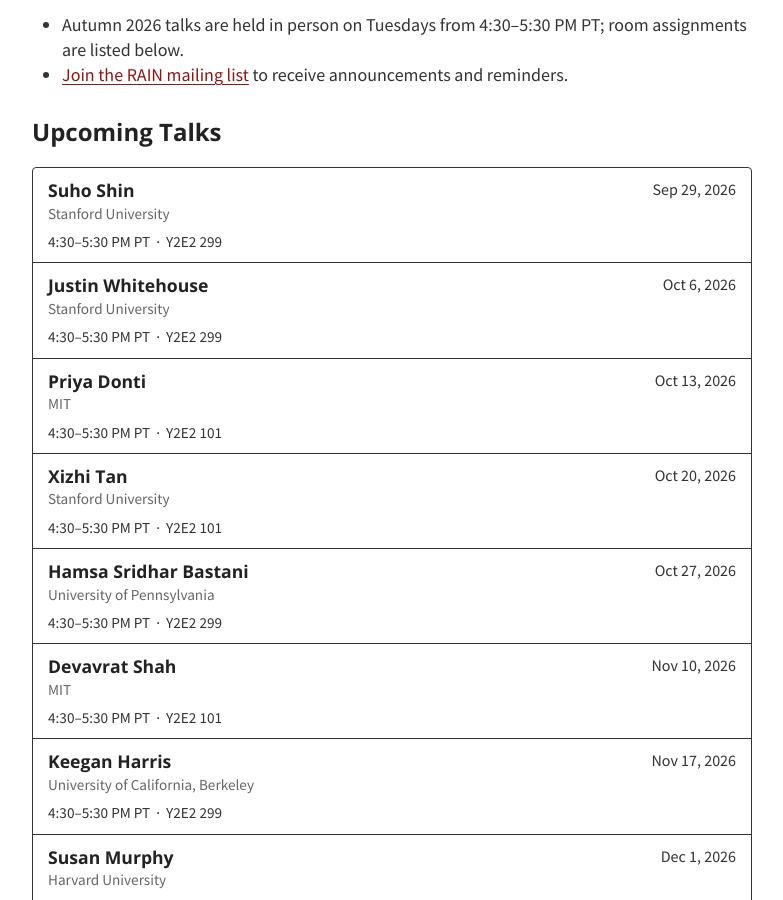
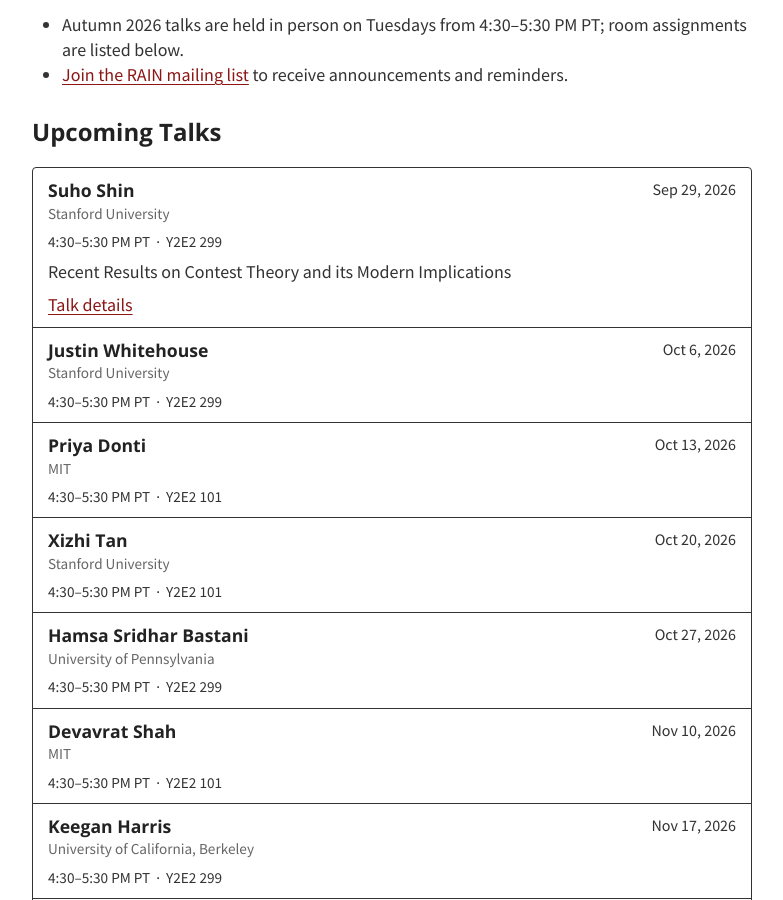
Before and after one commit to stanford-rain-seminar/stanford-rain-seminar.github.io, a Jekyll site: the page built from index.md, in a window 1280 px wide and 900 px high, scrolled down 336 px. Shown: the whole window, without its empty margins (248-1031 px from the left). Built offline with Jekyll 4.4.1, drawn with Linux system fonts in a browser that asks for light colours; nearby versions of some CDN libraries; our own code applies the rules of GitHub Pages for plain Markdown files.

Commit message:
Sync Suho Shin seminar materials

```diff
--- a/_data/talks.yml
+++ b/_data/talks.yml
@@ -6,6 +6,11 @@
       affiliation: "Stanford University"
       time: "4:30–5:30 PM PT"
       location: "Y2E2 299"
+      title: "Recent Results on Contest Theory and its Modern Implications"
+      abstract: |
+        The theory of contest design, introduced nearly half a century ago, has been a central problem in economics, computer science, and operations research, with numerous applications including research contests, sports tournaments, crowdsourcing, and a wide range of managerial scenarios. However, classic results often impose crucial restrictions on the objective function, such as convexity, which severely restricts their applicability beyond simplistic scenarios. This talk will introduce recent results in the theory of contest design that significantly generalize prior work and provide a unified structural and algorithmic framework, motivated by modern online platforms and recommender systems. Then I will discuss their potential implications in the modern agentic economy and large language models.
+      bio: |
+        Suho Shin is a joint postdoctoral scholar at Stanford (Motwani Postdoctoral Fellow) and MIT, hosted by Prof. Amin Saberi and Prof. Negin Golrezaei. He received his Ph.D. in Computer Science from the University of Maryland advised by Prof. MohammadTaghi Hajiaghayi, and B.S. and M.S. in Mathematics and Electrical Engineering from KAIST. His research lies at the intersection of mechanism design, principal-agent problems, and the modern digital/agentic economy. His recent works focused on designing robust delegation protocols that efficiently align incentives for both human and AI agents.
     - talk_id: "RAIN-2026-10-06-WHITEHOUSE"
       speaker: "Justin Whitehouse"
       date: "Oct 6, 2026"
```
